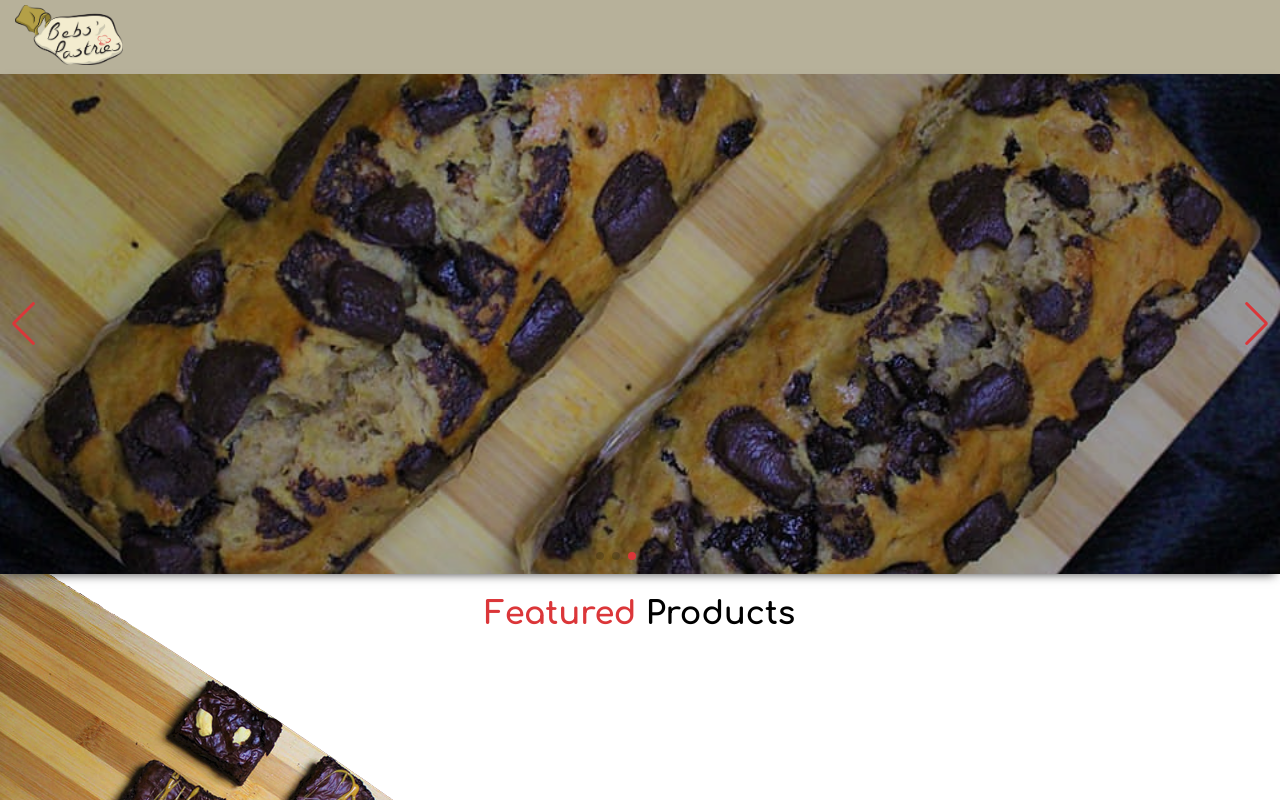
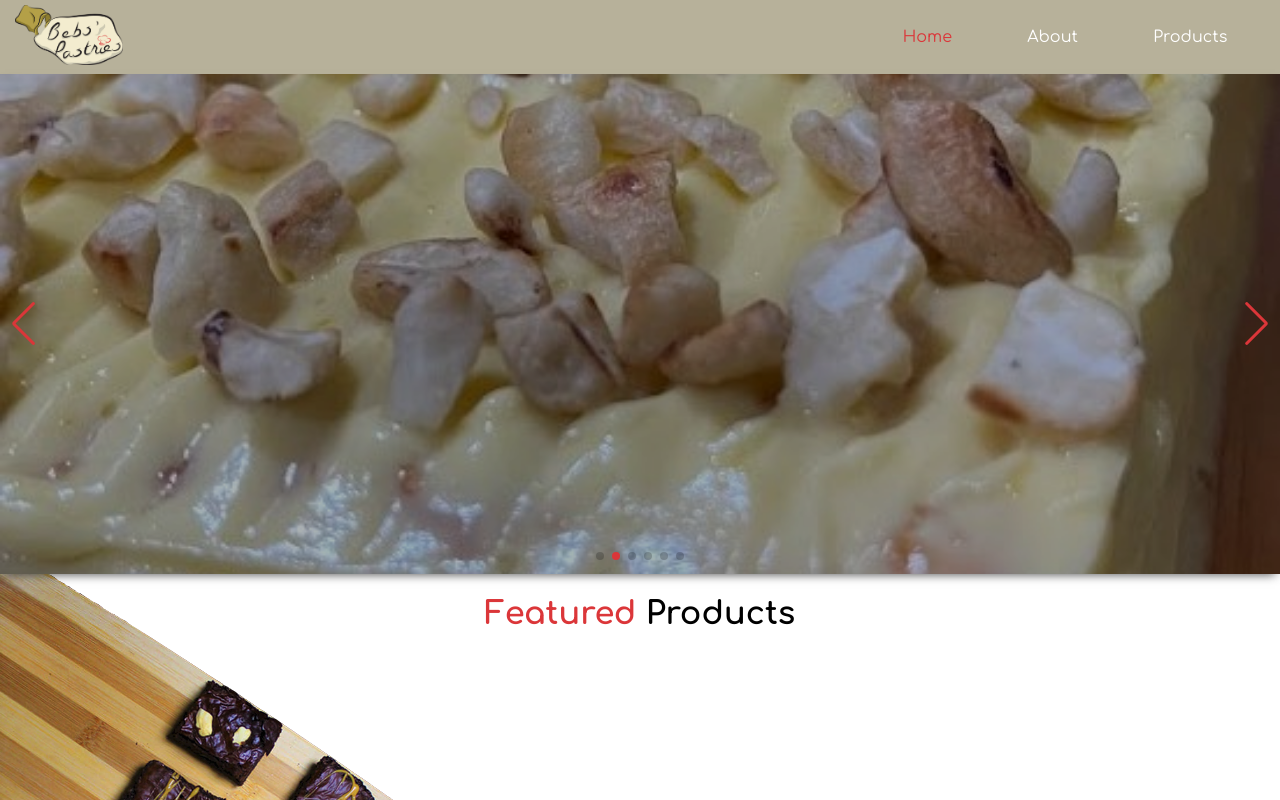
Before and after one commit to ambangeles/bebs-pastries, a React (Create React App) app: page / in a window 1280 px wide. Shown: the top 800 px of the page. Built offline with nearby package versions, Linux system fonts and the light colour scheme.

Commit message:
Enable Nav component in Navbar

```diff
--- a/src/components/Navbar.js
+++ b/src/components/Navbar.js
@@ -9,7 +9,7 @@
 			<Link to="/">
 				<img src={require("../assets/img/logo.png")} alt="Bebs' Pastries" />
 			</Link>
-			{/* <Nav cartNo={cartNo} /> */}
+			<Nav cartNo={cartNo} />
 		</header>
 	);
 }
```
